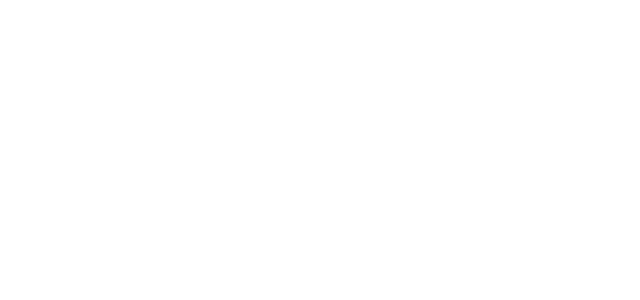
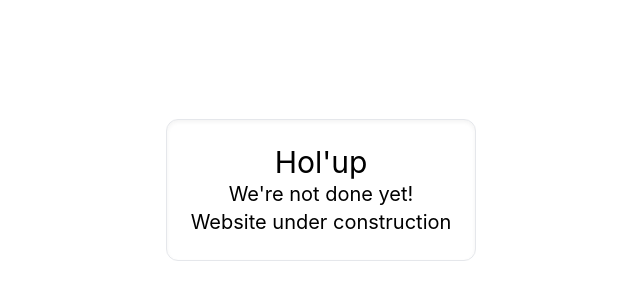
Before and after one commit to Maplerxyz/compositr.dev, a Next.js app: page / in a window 1280 px wide. Shown: the part 210-510 px from the top of the page, without its empty margins (319-959 px from the left). Built offline with nearby package versions, Linux system fonts and the light colour scheme.

Commit message:
feat(pages): index
Signed-off-by: Jim <jimke2000@gmail.com>

```diff
--- a/pages/index.tsx
+++ b/pages/index.tsx
@@ -1,7 +1,15 @@
 import type { NextPage } from "next";
 
 const Home: NextPage = () => {
-  return <div></div>;
+  return (
+    <div className="flex h-screen justify-center items-center">
+      <div className="text-center p-6 rounded-xl border-gray-200 border shadow-inner">
+        <h1 className="text-3xl">Hol&apos;up</h1>
+        <p className="text-xl">We&apos;re not done yet!</p>
+        <p className="text-xl">Website under construction</p>
+      </div>
+    </div>
+  );
 };
 
 export default Home;
```
